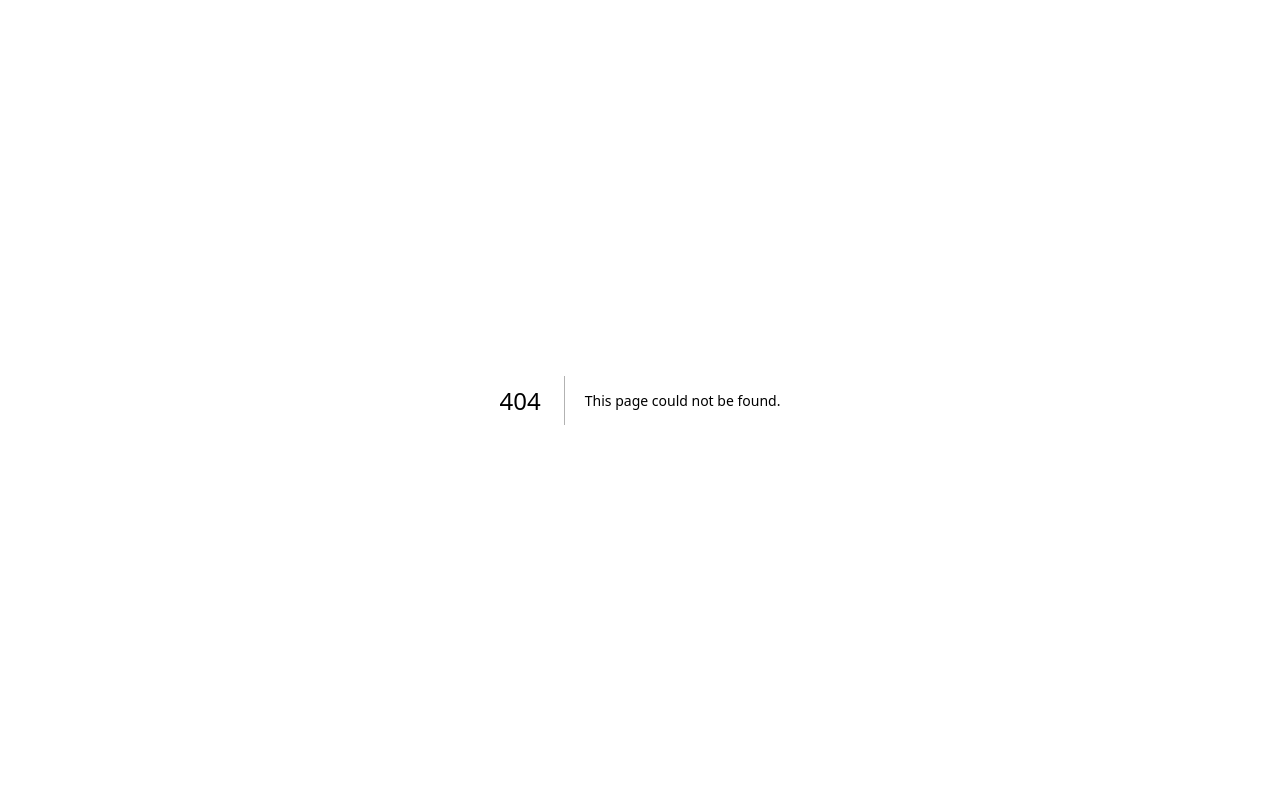
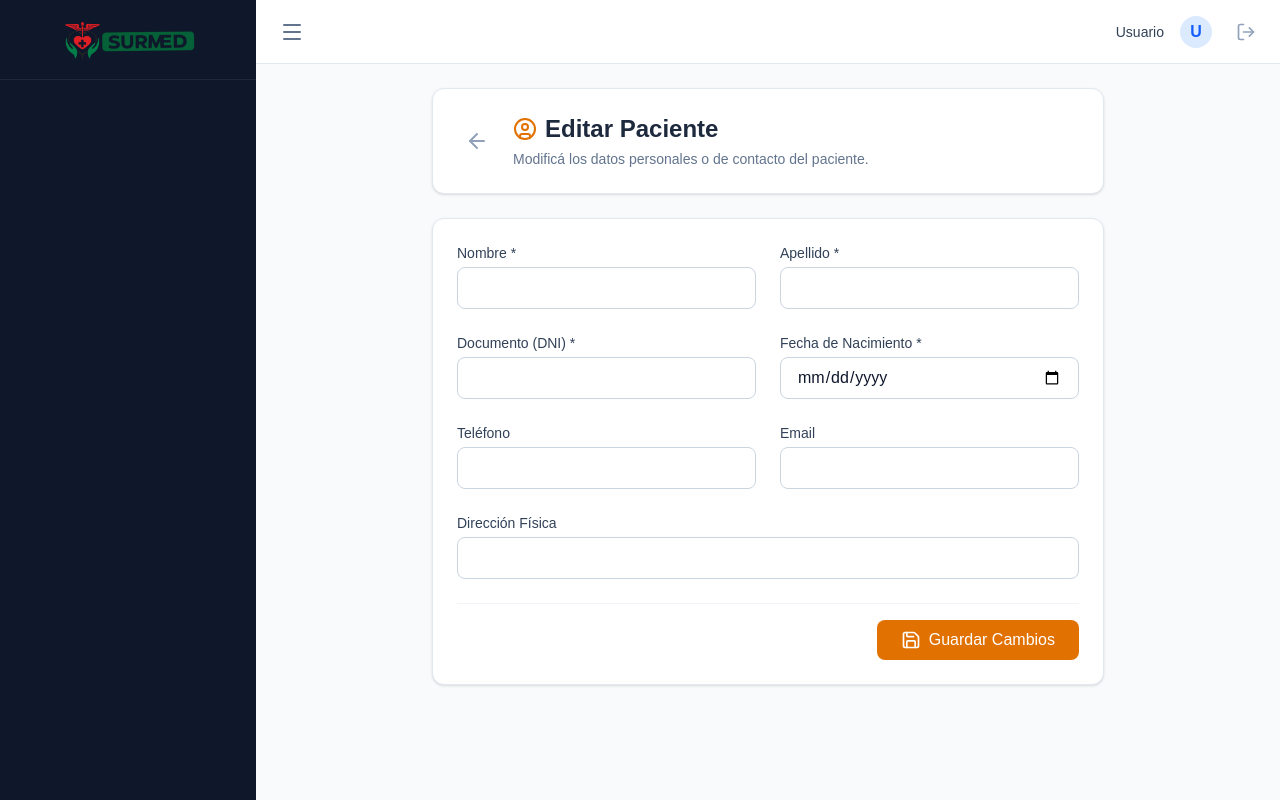
Before and after one commit to tomireyes28/surmed-crm, a Next.js app in the folder frontend/: page /dashboard/patients/1/edit in a window 1280 px wide. Before the commit this address had no page. Built offline with nearby package versions, Linux system fonts and the light colour scheme; no server answers.

Commit message:
feat: complete patient CRUD with soft delete and edit view (strict typing)

```diff
--- /dev/null
+++ b/frontend/src/app/dashboard/patients/[id]/edit/page.tsx
@@ -0,0 +1,140 @@
+'use client';
+
+import { useState, useEffect } from 'react';
+import { useParams, useRouter } from 'next/navigation';
+import { patientsService } from '@/services/patients.service';
+import { ArrowLeft, Save, UserCircle } from 'lucide-react';
+import Link from 'next/link';
+
+export default function EditPatientPage() {
+  const params = useParams();
+  const router = useRouter();
+  const patientId = params.id as string;
+
+  const [isSubmitting, setIsSubmitting] = useState(false);
+  const [isLoading, setIsLoading] = useState(true);
+
+  const [formData, setFormData] = useState({
+    firstName: '',
+    lastName: '',
+    documentId: '',
+    email: '',
+    phone: '',
+    address: '',
+    birthDate: '',
+  });
+
+  useEffect(() => {
+    const fetchPatient = async () => {
+      try {
+        const patient = await patientsService.getById(patientId);
+        setFormData({
+          firstName: patient.firstName,
+          lastName: patient.lastName,
+          documentId: patient.documentId,
+          email: patient.email || '',
+          phone: patient.phone || '',
+          address: patient.address || '',
+          // Formateamos la fecha para el input type="date" (YYYY-MM-DD)
+          birthDate: new Date(patient.birthDate).toISOString().split('T')[0],
+        });
+      } catch (error) {
+        console.error('Error cargando paciente:', error);
+      } finally {
+        setIsLoading(false);
+      }
+    };
+    fetchPatient();
+  }, [patientId]);
+
+  const handleChange = (e: React.ChangeEvent<HTMLInputElement>) => {
+    setFormData({ ...formData, [e.target.name]: e.target.value });
+  };
+
+  const handleSubmit = async (e: React.FormEvent) => {
+    e.preventDefault();
+    setIsSubmitting(true);
+
+    try {
+      // Formateamos los datos vacíos a null para Prisma y la fecha a ISO
+      const payload = {
+        ...formData,
+        email: formData.email || null,
+        phone: formData.phone || null,
+        address: formData.address || null,
+        birthDate: new Date(formData.birthDate).toISOString(),
+      };
+
+      await patientsService.update(patientId, payload);
+      router.push('/dashboard/patients');
+    } catch (error) {
+      console.error('Error al actualizar:', error);
+      alert('Hubo un error al actualizar los datos del paciente.');
+    } finally {
+      setIsSubmitting(false);
+    }
+  };
+
+  if (isLoading) return <div className="p-8 text-slate-500">Cargando datos del paciente...</div>;
+
+  return (
+    <div className="max-w-2xl mx-auto space-y-6">
+      <div className="flex items-center gap-4 bg-white p-6 rounded-xl shadow-sm border border-slate-200">
+        <Link href="/dashboard/patients" className="p-2 text-slate-400 hover:text-slate-600 hover:bg-slate-100 rounded-full transition-colors">
+          <ArrowLeft size={24} />
+        </Link>
+        <div>
+          <h1 className="text-2xl font-bold text-slate-800 flex items-center gap-2">
+            <UserCircle className="text-amber-600" />
+            Editar Paciente
+          </h1>
+          <p className="text-slate-500 text-sm mt-1">
+            Modificá los datos personales o de contacto del paciente.
+          </p>
+        </div>
+      </div>
+
+      <div className="bg-white p-6 rounded-xl shadow-sm border border-slate-200">
+        <form onSubmit={handleSubmit} className="space-y-6">
+          <div className="grid grid-cols-1 md:grid-cols-2 gap-6">
+            <div>
+              <label className="block text-sm font-medium text-slate-700 mb-1">Nombre *</label>
+              <input required type="text" name="firstName" value={formData.firstName} onChange={handleChange} className="w-full px-4 py-2 border border-slate-300 rounded-lg outline-none focus:ring-2 focus:ring-blue-500" />
+            </div>
+            <div>
+              <label className="block text-sm font-medium text-slate-700 mb-1">Apellido *</label>
+              <input required type="text" name="lastName" value={formData.lastName} onChange={handleChange} className="w-full px-4 py-2 border border-slate-300 rounded-lg outline-none focus:ring-2 focus:ring-blue-500" />
+            </div>
+            <div>
+              <label className="block text-sm font-medium text-slate-700 mb-1">Documento (DNI) *</label>
+              <input required type="text" name="documentId" value={formData.documentId} onChange={handleChange} className="w-full px-4 py-2 border border-slate-300 rounded-lg outline-none focus:ring-2 focus:ring-blue-500" />
+            </div>
+            <div>
+              <label className="block text-sm font-medium text-slate-700 mb-1">Fecha de Nacimiento *</label>
+              <input required type="date" name="birthDate" value={formData.birthDate} onChange={handleChange} className="w-full px-4 py-2 border border-slate-300 rounded-lg outline-none focus:ring-2 focus:ring-blue-500" />
+            </div>
+            <div>
+              <label className="block text-sm font-medium text-slate-700 mb-1">Teléfono</label>
+              <input type="text" name="phone" value={formData.phone} onChange={handleChange} className="w-full px-4 py-2 border border-slate-300 rounded-lg outline-none focus:ring-2 focus:ring-blue-500" />
+            </div>
+            <div>
+              <label className="block text-sm font-medium text-slate-700 mb-1">Email</label>
+              <input type="email" name="email" value={formData.email} onChange={handleChange} className="w-full px-4 py-2 border border-slate-300 rounded-lg outline-none focus:ring-2 focus:ring-blue-500" />
+            </div>
+            <div className="md:col-span-2">
+              <label className="block text-sm font-medium text-slate-700 mb-1">Dirección Física</label>
+              <input type="text" name="address" value={formData.address} onChange={handleChange} className="w-full px-4 py-2 border border-slate-300 rounded-lg outline-none focus:ring-2 focus:ring-blue-500" />
+            </div>
+          </div>
+
+          <div className="pt-4 border-t border-slate-100 flex justify-end">
+            <button type="submit" disabled={isSubmitting} className="px-6 py-2 bg-amber-600 text-white rounded-lg font-medium hover:bg-amber-700 transition-colors flex items-center gap-2 disabled:opacity-70">
+              <Save size={20} />
+              {isSubmitting ? 'Guardando...' : 'Guardar Cambios'}
+            </button>
+          </div>
+        </form>
+      </div>
+    </div>
+  );
+}
--- a/frontend/src/app/dashboard/patients/page.tsx
+++ b/frontend/src/app/dashboard/patients/page.tsx
@@ -1,9 +1,9 @@
 'use client';
 
-import { useEffect, useState } from 'react';
+import { useEffect, useState, useCallback } from 'react';
 import { patientsService } from '@/services/patients.service';
 import { Patient } from '@/schemas/patient.schema';
-import { Search, Plus, FileText } from 'lucide-react';
+import { Search, Plus, FileText, Pencil, ArchiveX } from 'lucide-react';
 import Link from 'next/link';
 
 export default function PatientsPage() {
@@ -11,9 +11,9 @@ export default function PatientsPage() {
   const [searchTerm, setSearchTerm] = useState('');
   const [isLoading, setIsLoading] = useState(true);
 
-  useEffect(() => {
-    const fetchPatients = async () => {
+  const fetchPatients = useCallback(async () => {
     try {
+      setIsLoading(true);
       const data = await patientsService.getAll();
       setPatients(data);
     } catch (error) {
@@ -21,12 +21,29 @@ export default function PatientsPage() {
     } finally {
       setIsLoading(false);
     }
+  }, []);
+
+  useEffect(() => {
+    const load = async () => {
+      await fetchPatients();
+    };
+    load();
+  }, [fetchPatients]);
+
+  const handleArchive = async (id: string, name: string) => {
+    const isConfirmed = window.confirm(`¿Estás seguro de que deseas archivar a ${name}? Dejará de aparecer en las listas principales.`);
+
+    if (isConfirmed) {
+      try {
+        await patientsService.archive(id);
+        fetchPatients(); // Recargamos la tabla para que desaparezca
+      } catch (error) {
+        console.error('Error al archivar:', error);
+        alert('Hubo un problema al archivar el paciente.');
+      }
+    }
   };
 
-    fetchPatients();
-  }, []);
-
-  // Filtramos los pacientes según lo que el usuario escriba en el buscador
   const filteredPatients = patients.filter((p) => {
     const searchLower = searchTerm.toLowerCase();
     return (
@@ -38,7 +55,6 @@ export default function PatientsPage() {
 
   return (
     <div className="space-y-6">
-      {/* Header y Buscador */}
       <div className="flex flex-col sm:flex-row justify-between items-start sm:items-center gap-4">
         <h1 className="text-2xl font-bold text-slate-800">Pacientes</h1>
 
@@ -64,7 +80,6 @@ export default function PatientsPage() {
         </div>
       </div>
 
-      {/* Tabla */}
       <div className="bg-white rounded-xl shadow-sm border border-slate-200 overflow-hidden">
         <div className="overflow-x-auto">
           <table className="w-full text-left border-collapse">
@@ -92,11 +107,10 @@ export default function PatientsPage() {
                 </tr>
               ) : (
                 filteredPatients.map((patient) => {
-                  // Calculamos la edad rápido
                   const age = new Date().getFullYear() - new Date(patient.birthDate).getFullYear();
 
                   return (
-                    <tr key={patient.id} className="hover:bg-slate-50 transition-colors">
+                    <tr key={patient.id} className="hover:bg-slate-50 transition-colors group">
                       <td className="px-6 py-4 text-sm font-medium text-slate-700">
                         {patient.documentId}
                       </td>
@@ -110,13 +124,30 @@ export default function PatientsPage() {
                         {age} años
                       </td>
                       <td className="px-6 py-4 text-right">
+                        {/* NUEVO GRUPO DE ACCIONES */}
+                        <div className="flex items-center justify-end gap-3 opacity-80 group-hover:opacity-100 transition-opacity">
                           <Link
                             href={`/dashboard/patients/${patient.id}`}
-                          className="text-blue-600 hover:text-blue-800 text-sm font-medium flex items-center justify-end gap-1"
+                            title="Historia Clínica"
+                            className="p-2 text-blue-600 hover:bg-blue-50 rounded-lg transition-colors"
                           >
-                          <FileText size={16} />
-                          Historia Clínica
+                            <FileText size={18} />
                           </Link>
+                          <Link
+                            href={`/dashboard/patients/${patient.id}/edit`}
+                            title="Editar Paciente"
+                            className="p-2 text-amber-600 hover:bg-amber-50 rounded-lg transition-colors"
+                          >
+                            <Pencil size={18} />
+                          </Link>
+                          <button
+                            onClick={() => handleArchive(patient.id, `${patient.lastName}, ${patient.firstName}`)}
+                            title="Archivar Paciente"
+                            className="p-2 text-red-600 hover:bg-red-50 rounded-lg transition-colors"
+                          >
+                            <ArchiveX size={18} />
+                          </button>
+                        </div>
                       </td>
                     </tr>
                   );
--- a/frontend/src/services/patients.service.ts
+++ b/frontend/src/services/patients.service.ts
@@ -1,5 +1,15 @@
 import { api } from './api';
 import { Patient, PatientFormValues } from '../schemas/patient.schema';
+
+export interface UpdatePatientDto {
+  firstName?: string;
+  lastName?: string;
+  documentId?: string;
+  email?: string | null;
+  phone?: string | null;
+  address?: string | null;
+  birthDate?: string;
+}
 
 export const patientsService = {
   getAll: async (): Promise<Patient[]> => {
@@ -15,5 +25,15 @@ export const patientsService = {
   create: async (patient: PatientFormValues) => {
     const { data } = await api.post('/patients', patient);
     return data;
+  },
+
+  update: async (id: string, patientData: UpdatePatientDto): Promise<Patient> => {
+    const { data } = await api.patch<Patient>(`/patients/${id}`, patientData);
+    return data;
+  },
+
+  archive: async (id: string): Promise<Patient> => {
+    const { data } = await api.delete<Patient>(`/patients/${id}`);
+    return data;
   }
-};
+}
```
Also changed, not shown: 2 other files (tests, documents, lock files or other folders). Lines whose indentation alone changed are shown as unchanged.
